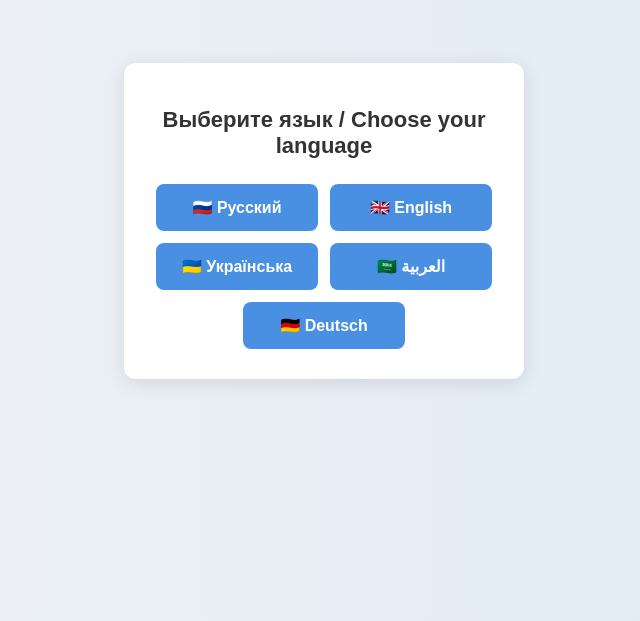
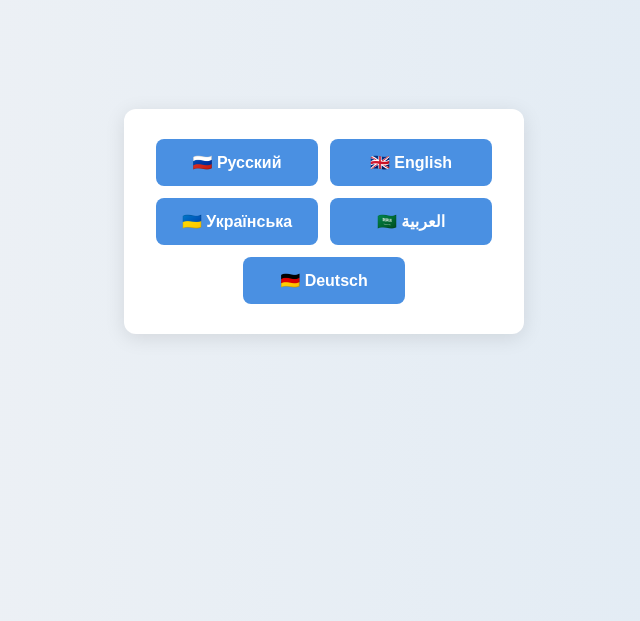
Before and after one commit to vikatsar/language, a plain HTML site: page index.html in a window 1280 px wide. Shown: the part 179-800 px from the top of the page, without its empty margins (316-956 px from the left). Drawn offline with Linux system fonts and the light colour scheme.

Commit message:
Update index.html

```diff
--- a/index.html
+++ b/index.html
@@ -67,7 +67,6 @@
 <body>
 
   <div class="container">
-    <h1>Выберите язык / Choose your language</h1>
     <div class="lang-buttons">
       <a href="https://scanned.page/p/685506a2e5b58">🇷🇺 Русский</a>
       <a href="https://scanned.page/p/68550634ce766">🇬🇧 English</a>
```
